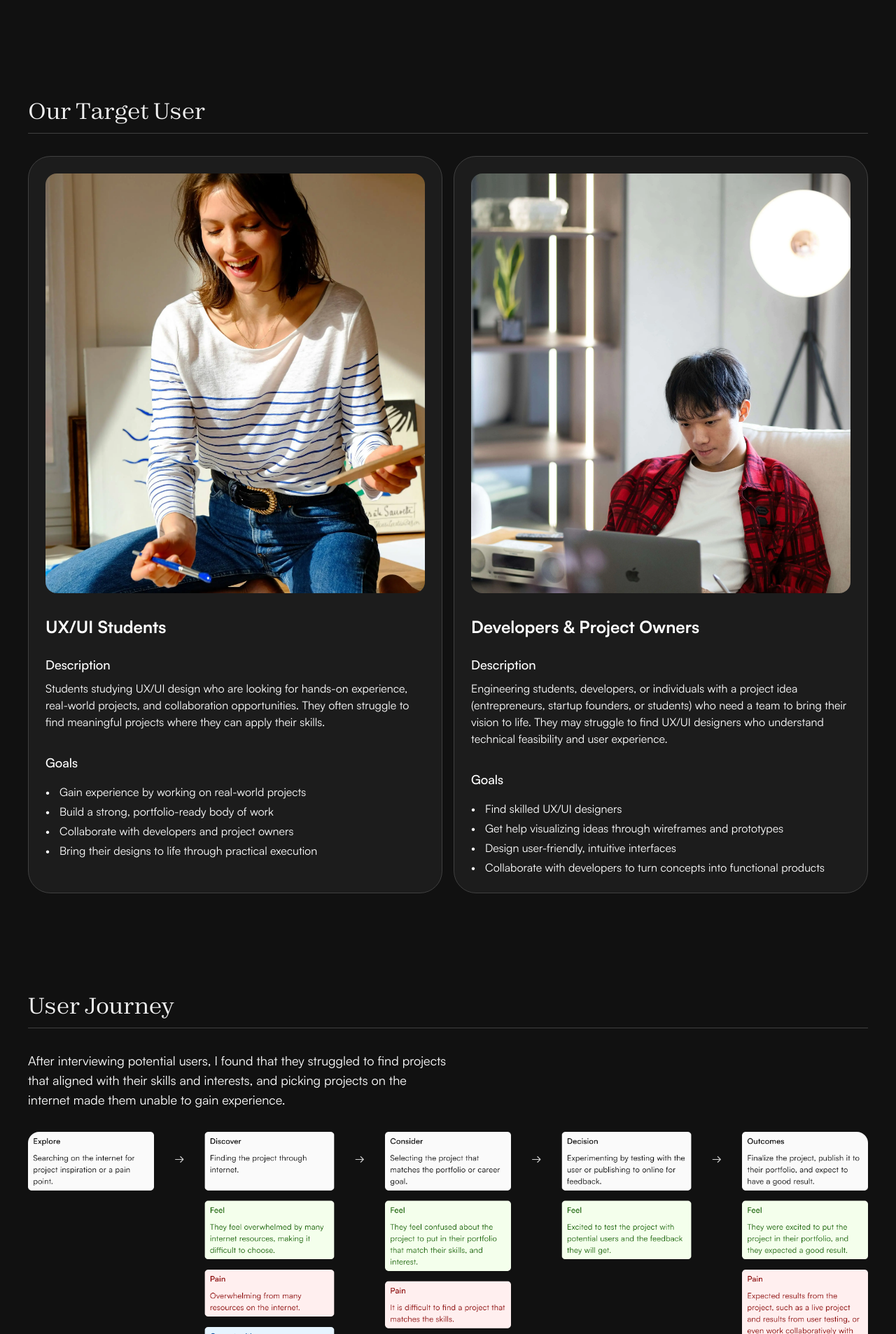
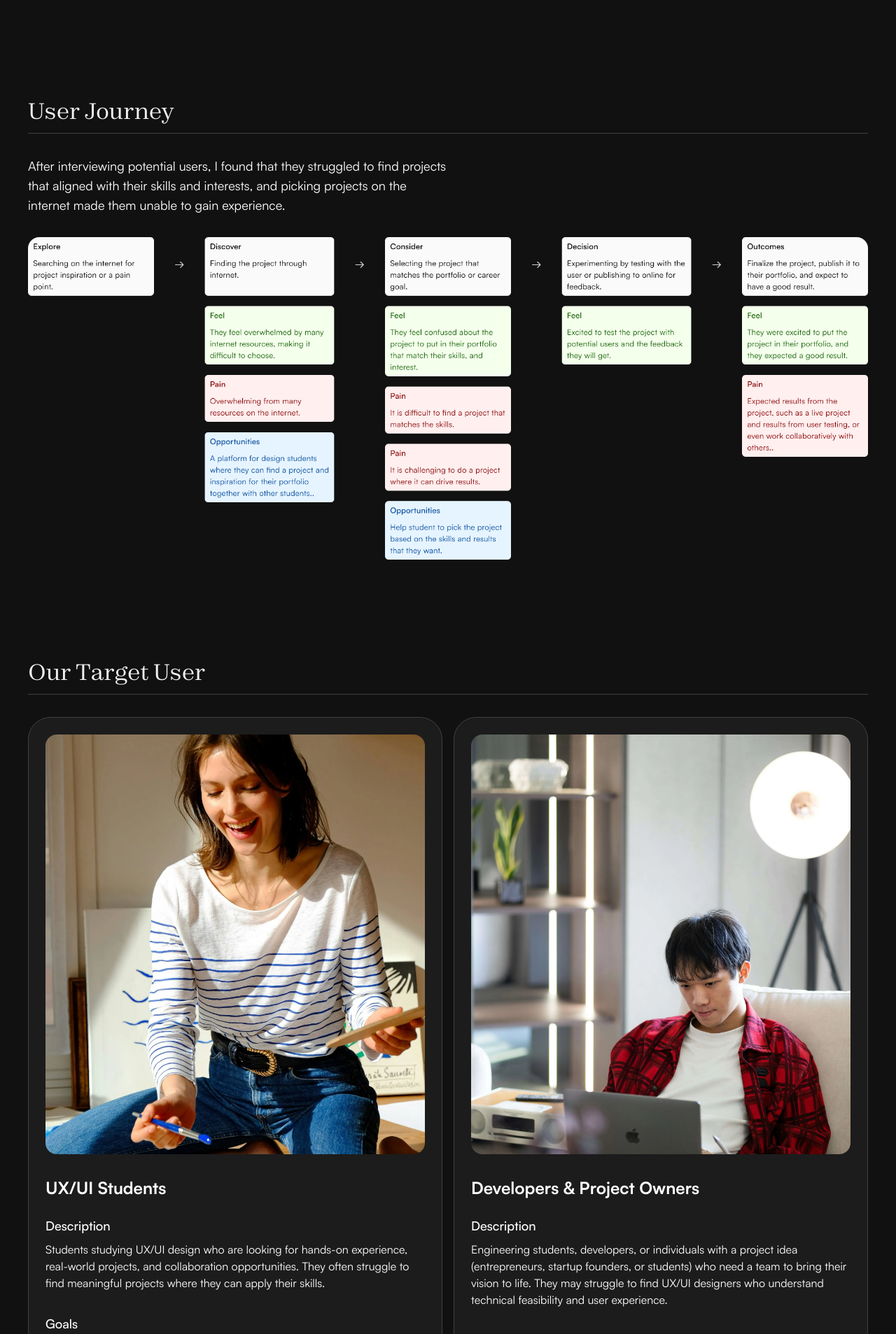
Before and after one commit to mattrcp/slide-style-portfolio, a Next.js app: page /teammie in a window 1280 px wide. Shown: the part 5873-7780 px from the top of the page at 70% size. Built offline with nearby package versions, Linux system fonts and the light colour scheme.

Commit message:
reorganized the structure

```diff
--- a/src/app/components/teammie/Define.jsx
+++ b/src/app/components/teammie/Define.jsx
@@ -6,9 +6,9 @@ import Link from "next/link";
 
 const Define = () => {
   return (
-    <section className="w-full h-full overflow-visible">
+    <section className="overflow-visible w-full h-full">
+      <UserJourney />
       <Audience />
-      <UserJourney />
       <Ideation />
       <Hmw />
       <Solution />
@@ -69,14 +69,14 @@ const Audience = () => {
   return (
     <div
       id="user"
-      className="flex flex-col min-w-full gap-8 py-8 overflow-auto md:py-16"
+      className="flex overflow-auto flex-col gap-8 py-8 min-w-full md:py-16"
     >
-      <div className="w-full py-4 border-b border-border">
+      <div className="py-4 w-full border-b border-border">
         <h2 className="text-[24px] md:text-[32px] leading-none text-secondaryText">
           Our Target User
         </h2>
       </div>
-      <div className="flex flex-col w-full gap-4 md:flex-row text-primaryText">
+      <div className="flex flex-col gap-4 w-full md:flex-row text-primaryText">
         {userLists.map((user) => (
           <div
             key={user.id}
@@ -98,7 +98,7 @@ const Audience = () => {
               <h4 className="text-xl font-semibold leading-tight font-satoshi md:text-2xl text-primaryText">
                 {user.header}
               </h4>
-              <div className="flex flex-col gap-8 ">
+              <div className="flex flex-col gap-8">
                 <div>
                   <h3 className="mb-2 text-lg font-medium font-satoshi text-primaryText">
                     Description
@@ -137,7 +137,7 @@ const Audience = () => {
 const UserJourney = () => {
   return (
     <Wrapper>
-      <div className="w-full py-4 border-b border-border">
+      <div className="py-4 w-full border-b border-border">
         <h2 className="text-[24px] md:text-[32px] leading-none text-secondaryText">
           User Journey
         </h2>
@@ -150,7 +150,7 @@ const UserJourney = () => {
           picking projects on the internet made them unable to gain experience.
         </p>
       </div>
-      <div className="relative grid w-full h-full overflow-hidden place-items-center border-border">
+      <div className="grid overflow-hidden relative place-items-center w-full h-full border-border">
         <Image
           src={userJourney}
           alt="an image of how the user journey looks like"
@@ -165,7 +165,7 @@ const UserJourney = () => {
 const Ideation = () => {
   return (
     <Wrapper id="ideation">
-      <div className="w-full py-4 border-b border-border">
+      <div className="py-4 w-full border-b border-border">
         <h2 className="text-[24px] md:text-[32px] leading-none text-secondaryText">
           Ideation
         </h2>
@@ -185,7 +185,7 @@ const Ideation = () => {
           reserved for the final product roadmap.
         </p>
       </div>
-      <div className="relative grid w-full h-full overflow-hidden place-items-center border-border">
+      <div className="grid overflow-hidden relative place-items-center w-full h-full border-border">
         <Image
           src={hmw}
           alt="an image of how the How Might We process looks like"
@@ -200,13 +200,13 @@ const Ideation = () => {
 const Hmw = () => {
   return (
     <Wrapper>
-      <div className="w-full py-4 border-b border-border">
+      <div className="py-4 w-full border-b border-border">
         <h2 className="text-[24px] md:text-[32px] leading-none text-secondaryText">
           Opportunity
         </h2>
       </div>
 
-      <div className="flex flex-col w-full ">
+      <div className="flex flex-col w-full">
         <h1 className="w-full  font-satoshi font-medium  text-[clamp(24px,5vw,32px)] text-primaryText">
           <span className="text-highlightBlue">How might we</span> help project
           owners build effective teams while making it easier for students to
@@ -221,13 +221,13 @@ const Hmw = () => {
 const Solution = () => {
   return (
     <Wrapper>
-      <div className="w-full py-4 border-b border-border">
+      <div className="py-4 w-full border-b border-border">
         <h2 className="text-[24px] md:text-[32px] leading-none text-secondaryText">
           Solution
         </h2>
       </div>
 
-      <div className="flex flex-col w-full ">
+      <div className="flex flex-col w-full">
         <h1 className="w-full text-primaryText font-satoshi font-medium  text-[clamp(24px,5vw,40px)]">
           <span className="font-semibold text-highlightBlue">
             A platform where project owners (creators) can share their concept
```
